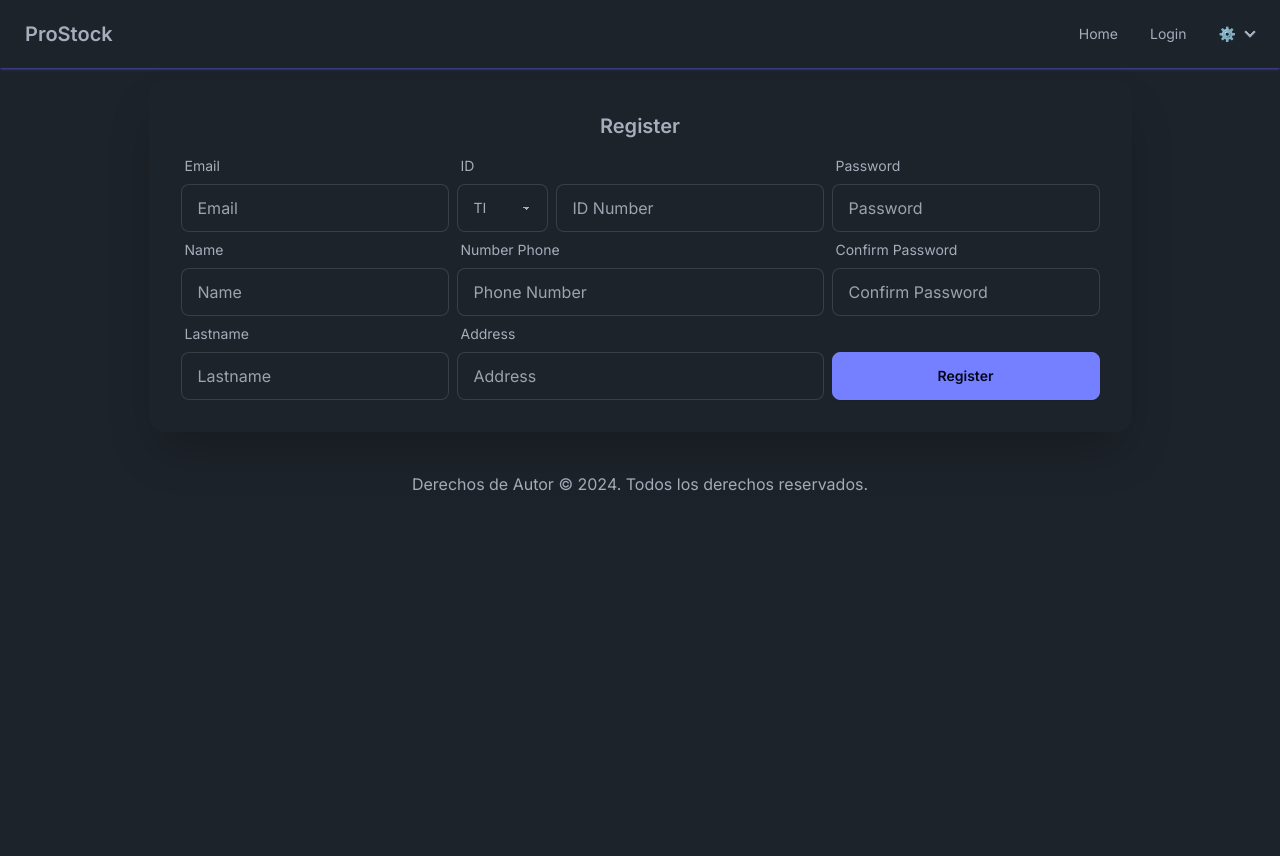
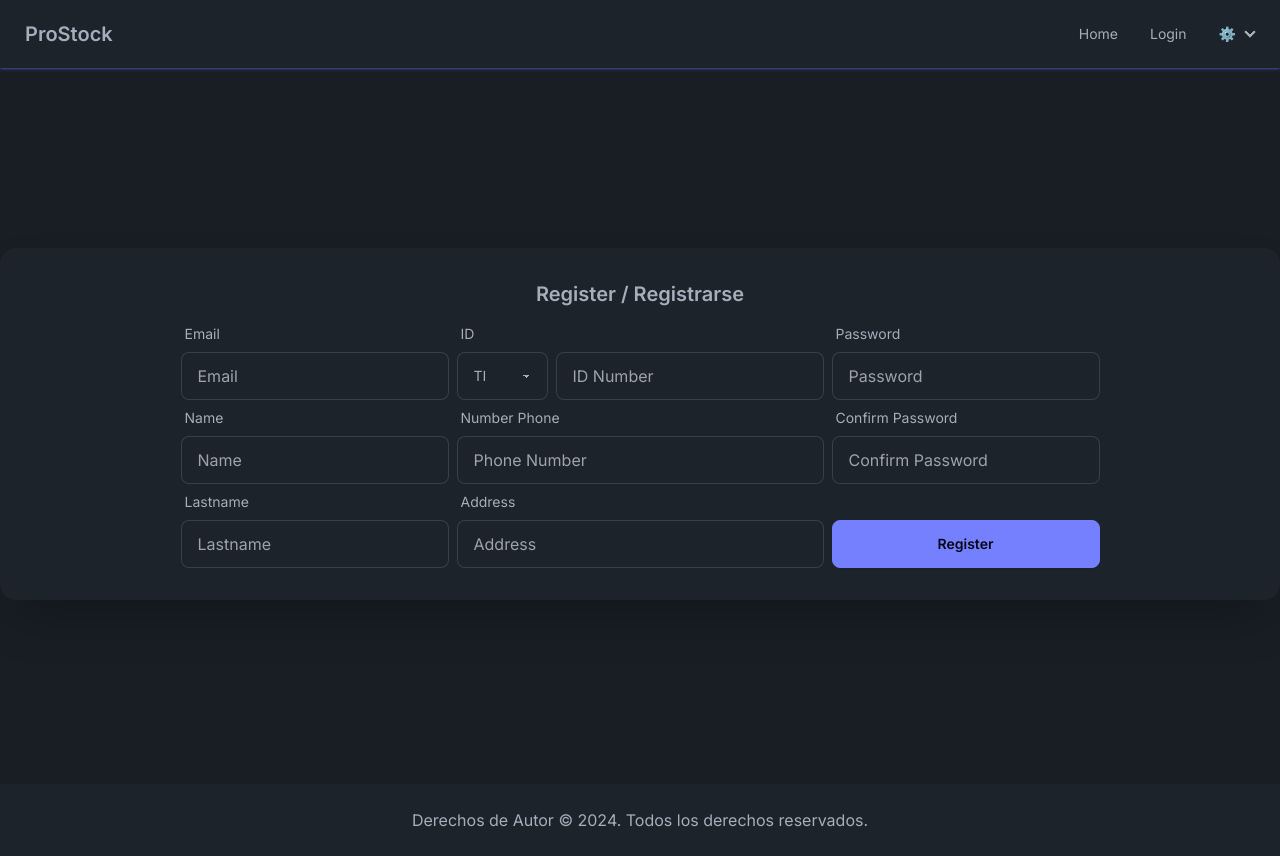
Before and after one commit to AndresMGdev/proinventory, a Next.js app: page /auth/register in a window 1280 px wide. Before the commit the page ends 800 px from the top, so only its background shows below. Built offline with nearby package versions, Linux system fonts and the light colour scheme.

Commit message:
Fix views, text and titles.

```diff
--- a/src/app/auth/login/page.js
+++ b/src/app/auth/login/page.js
@@ -48,10 +48,10 @@ const LoginPage = () => {
   };
   return (
     <>
-      <div className="hero-content flex-col lg:flex-row-reverse">
+      <div className="hero min-h-screen bg-base-200">
         <div className="card shrink-0 w-full max-w-sm shadow-2xl bg-base-100">
-          <form className="card-body" onSubmit={handleSubmit(onSubmit)}>
-            <h2 className="card-title">Login</h2>
+          <form className="card-body" onSubmit={handleSubmit(onSubmit)} noValidate>
+            <h2 className="card-title">Login / Ingresar</h2>
             <div className="form-control">
               <label className="label">
                 <span className="label-text">Email</span>
--- a/src/app/auth/register/page.js
+++ b/src/app/auth/register/page.js
@@ -31,10 +31,10 @@ const RegisterPage = () => {
 
   return (
     <>
-      <div className="hero-content flex-col lg:flex-row-reverse">
+      <div className="hero min-h-[90vh] bg-base-200">
         <div className="card shrink-0 w-[100%] shadow-2xl bg-base-100">
           <form className="card-body items-center" onSubmit={onSubmit}>
-            <h2 className="card-title">Register</h2>
+            <h2 className="card-title">Register / Registrarse</h2>
             <div className="lg:flex items-stretch">
               <div className="f1 lg:mr-2">
                 <div className="form-control">
--- a/src/app/page.js
+++ b/src/app/page.js
@@ -28,6 +28,7 @@ const Home = () => {
         <div className="hero-content text-center">
           <div className="card w-auto bg-base-100 shadow-xl">
             <div className="card-body">
+              <h2 className="card-title text-center">Usuarios registrados en el sistema</h2>
               <div className="overflow-x-auto">
                 <table className="table">
                   <thead>
```
